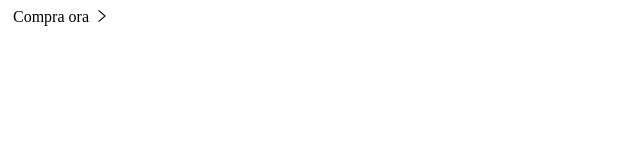
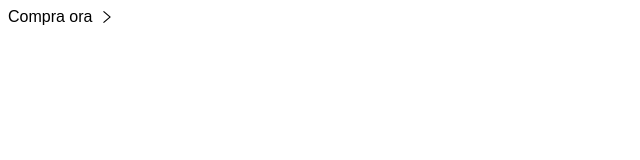
Before and after one commit to maurorubino/SitoLego, a plain HTML site: page components/button-misida/index.html in a window 1280 px wide. Shown: the full height of the page, 0-640 px from the left. Drawn offline with Linux system fonts and the light colour scheme.

Commit message:
button aggiornato

```diff
--- a/components/button-misida/buttonm.scss
+++ b/components/button-misida/buttonm.scss
@@ -1,16 +1,19 @@
 .button-misida{
+    display: flex;
     width: 106.34px;
     height: 25px;
 .compra_ora{
     width: 88.34px;
     height: 16px;
-    padding: 5px;
+    padding: 0px 5px 0px 0px;
+    font-family: sans-serif ;
+    font-size: 16px;
 
     &:hover{
         text-decoration: underline ;
     }
 }
 img{
-    margin: 0px,0px,0px,10px;
+   padding: 3px;
 }
 }
```
Also changed, not shown: components/button-misida/buttonm.css, 1 other file.
